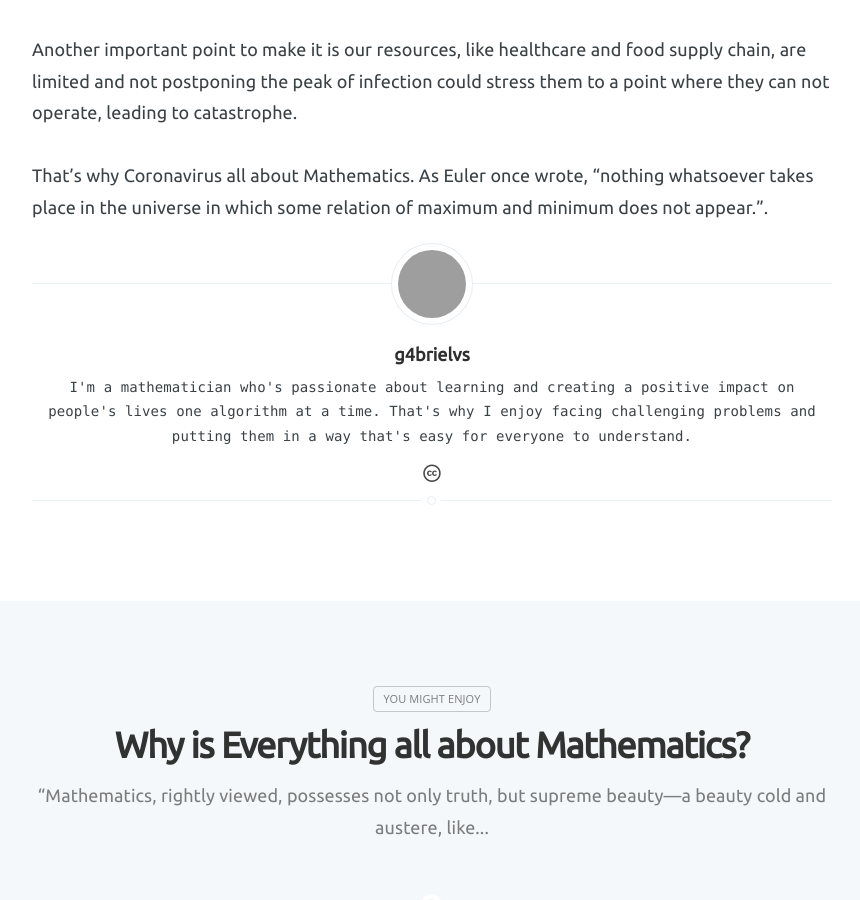
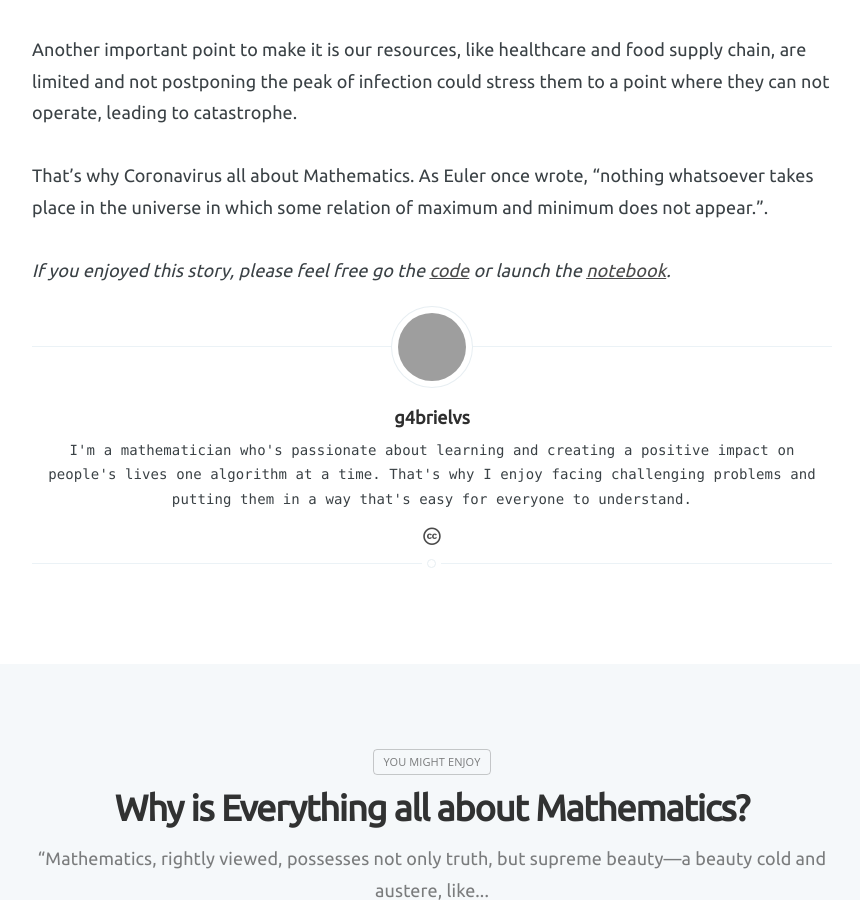
Before and after one commit to g4brielvs/g4brielvs.github.io, a Jekyll site: the page built from _posts/2020-03-13-why-is-coronavirus-all-about-mathematics.md, in a window 1280 px wide and 900 px high, scrolled down 5547 px. Shown: the whole window, without its empty margins (208-1068 px from the left). Built offline with Jekyll 4.4.1, drawn with Linux system fonts in a browser that asks for light colours; nearby versions of some CDN libraries; formulas are drawn with MathJax 3; comment, search, counter and statistics services are not loaded; grey boxes are pictures that could not be loaded.

Commit message:
Add reference to notebook

```diff
--- a/_posts/2020-03-13-why-is-coronavirus-all-about-mathematics.md
+++ b/_posts/2020-03-13-why-is-coronavirus-all-about-mathematics.md
@@ -176,3 +176,5 @@ By mitigating the infection, we will be able to not only to postpone the peak of
 Another important point to make it is our resources, like healthcare and food supply chain, are limited and not postponing the peak of infection could stress them to a point where they can not operate, leading to catastrophe.
 
 That's why Coronavirus all about Mathematics. As Euler once wrote, "nothing whatsoever takes place in the universe in which some relation of maximum and minimum does not appear.".
+
+*If you enjoyed this story, please feel free go the [code](https://github.com/g4brielvs/COVID-19/blob/master/2020-03-11-gs-covid19.ipynb) or launch the [notebook](https://mybinder.org/v2/gh/g4brielvs/COVID-19/master?filepath=2020-03-11-gs-covid19.ipynb).*
```
